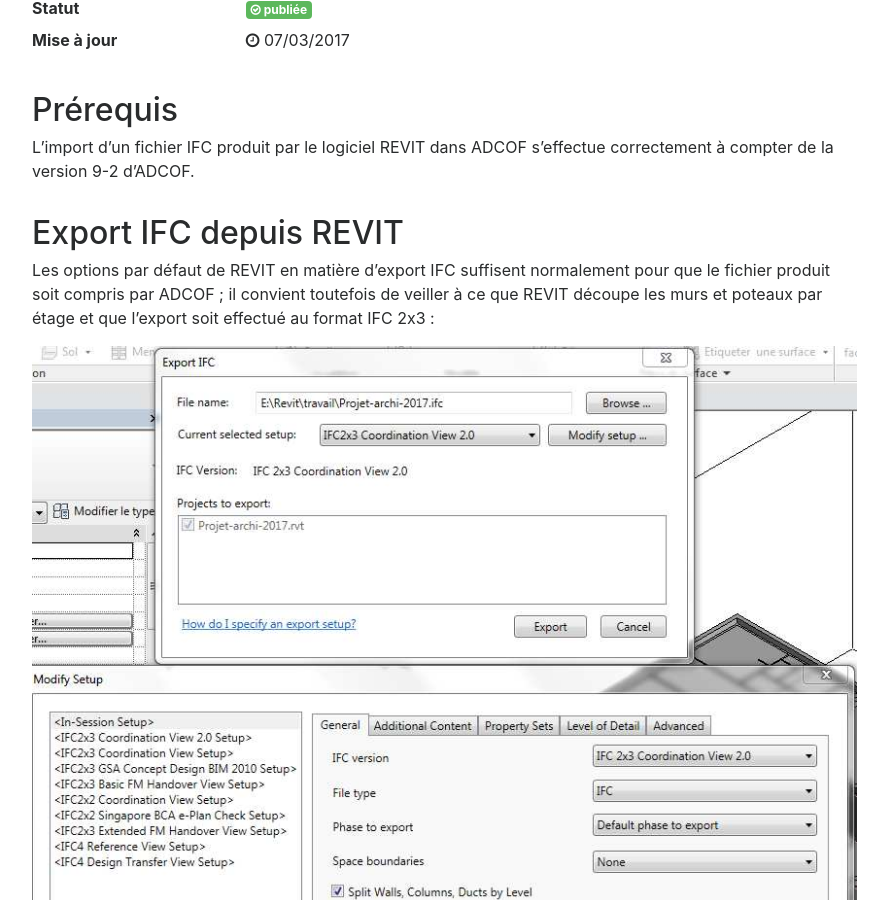
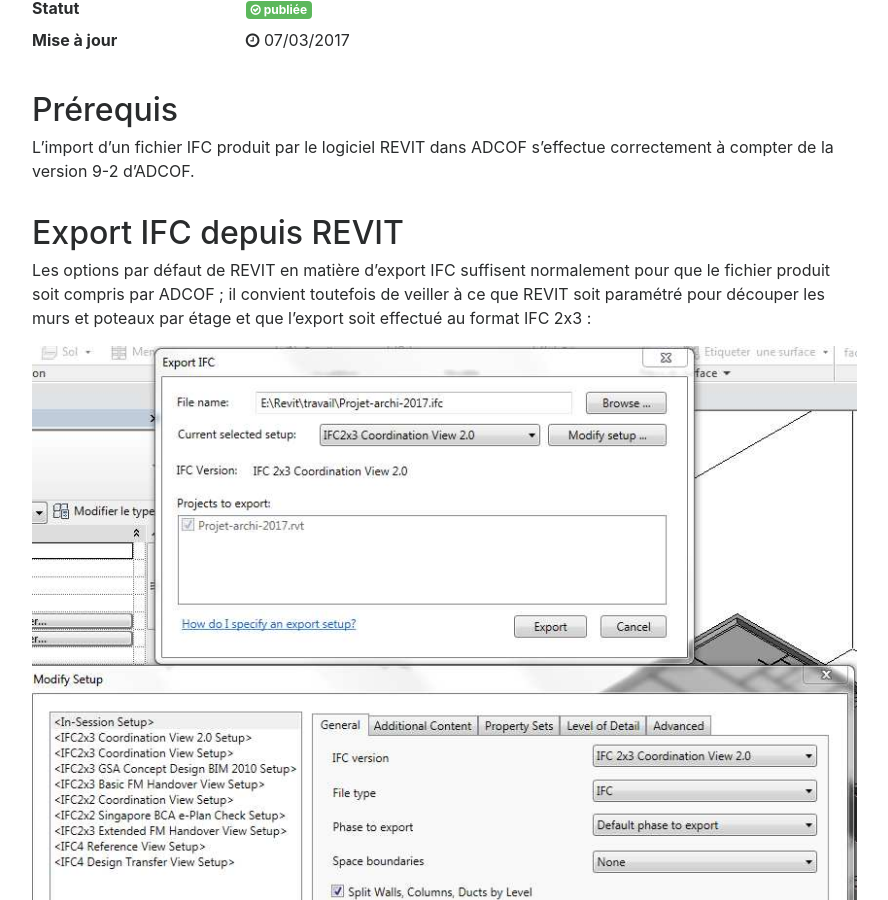
Before and after one commit to alexandregrignon/MC-GT07-IFCINT, a Jekyll site: the page built from _fiches/revit-adcof.md, in a window 1280 px wide and 900 px high, scrolled down 605 px. Shown: the whole window, without its empty margins (53-941 px from the left). Built offline with Jekyll 4.4.1, drawn with Linux system fonts in a browser that asks for light colours; nearby versions of some CDN libraries; comment, search, counter and statistics services are not loaded.

Commit message:
Update revit-adcof.md

```diff
--- a/_fiches/revit-adcof.md
+++ b/_fiches/revit-adcof.md
@@ -19,7 +19,7 @@
 
 ## Export IFC depuis REVIT
 
-Les options par défaut de REVIT en matière d'export IFC suffisent normalement pour que le fichier produit soit compris par ADCOF ; il convient toutefois de veiller à ce que REVIT découpe les murs et poteaux par étage et que l'export soit effectué au format IFC 2x3 :
+Les options par défaut de REVIT en matière d'export IFC suffisent normalement pour que le fichier produit soit compris par ADCOF ; il convient toutefois de veiller à ce que REVIT soit paramétré pour découper les murs et poteaux par étage et que l'export soit effectué au format IFC 2x3 :
 
 ![capture]({{ site.url }}/assets/img/revit-adcof-01.jpg)
 
```
